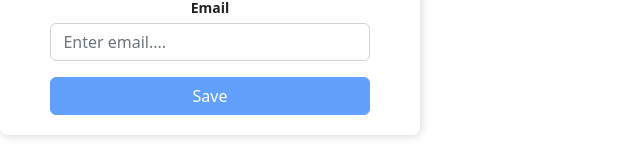
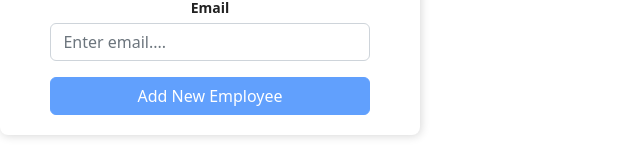
Before and after one commit to abbyrobinson13/mb-pension-web, a React (Create React App) app in the folder frontend/: page /create in a window 1280 px wide. Shown: the part 387-554 px from the top of the page, without its empty margins (0-640 px from the left). Built offline with nearby package versions, Linux system fonts and the light colour scheme; no server answers.

Commit message:
fix : bug with put request

```diff
--- a/frontend/src/components/pages/CreateEmployee.jsx
+++ b/frontend/src/components/pages/CreateEmployee.jsx
@@ -25,7 +25,7 @@ function CreateEmployee() {
     console.log(newEmployee);
   };
   return (
-    <EmployeeForm handleSubmit={handleSubmit} buttonText="Add New Employee"  className="btn btn-success"/>
+    <EmployeeForm handleSubmit={handleSubmit} buttonText="Add New Employee"   />
   )
 }
 
--- a/frontend/src/components/pages/EmployeeList.jsx
+++ b/frontend/src/components/pages/EmployeeList.jsx
@@ -22,7 +22,7 @@ const EmployeeList = () => {
   return (
     <>
       <div className="position-absolute mid-left">
-        <Link to="/employeeform">
+        <Link to="/create">
           <Button
             className="btn btn-success"
             size="md"
--- a/frontend/src/components/pages/EmployeeUpdate.jsx
+++ b/frontend/src/components/pages/EmployeeUpdate.jsx
@@ -24,8 +24,6 @@ function EmployeeUpdate() {
 
   const handleSubmit = async (employee) => {
     //setConfirmSubmit(true);
-    navigate('/employeelist');
-
     const response = await fetch(`/api/employee/${id}`, {
       method: 'PUT',
       headers: {
@@ -35,9 +33,10 @@ function EmployeeUpdate() {
     });
     const newEmployee = await response.json();
     console.log(newEmployee);
+    navigate('/employeelist')
   };
 
-  return <EmployeeForm employee = {employee}  buttonText="Save" className="btn btn-danger"  />
+  return <EmployeeForm employee={employee} buttonText="Edit" handleSubmit={handleSubmit}/>;
 }
 
 export default EmployeeUpdate;
--- a/frontend/src/shared/EmployeeForm.jsx
+++ b/frontend/src/shared/EmployeeForm.jsx
@@ -104,7 +104,7 @@ const EmployeeForm = (props) => {
                 !firstName || !lastName || !gender || !dateOfBirth || !email
               }
             >
-              Save
+            {buttonText}
             </button>
           </div>
         </div>
```
Also changed, not shown: 1 other file (tests, documents, lock files or other folders). Lines whose indentation alone changed are shown as unchanged.
